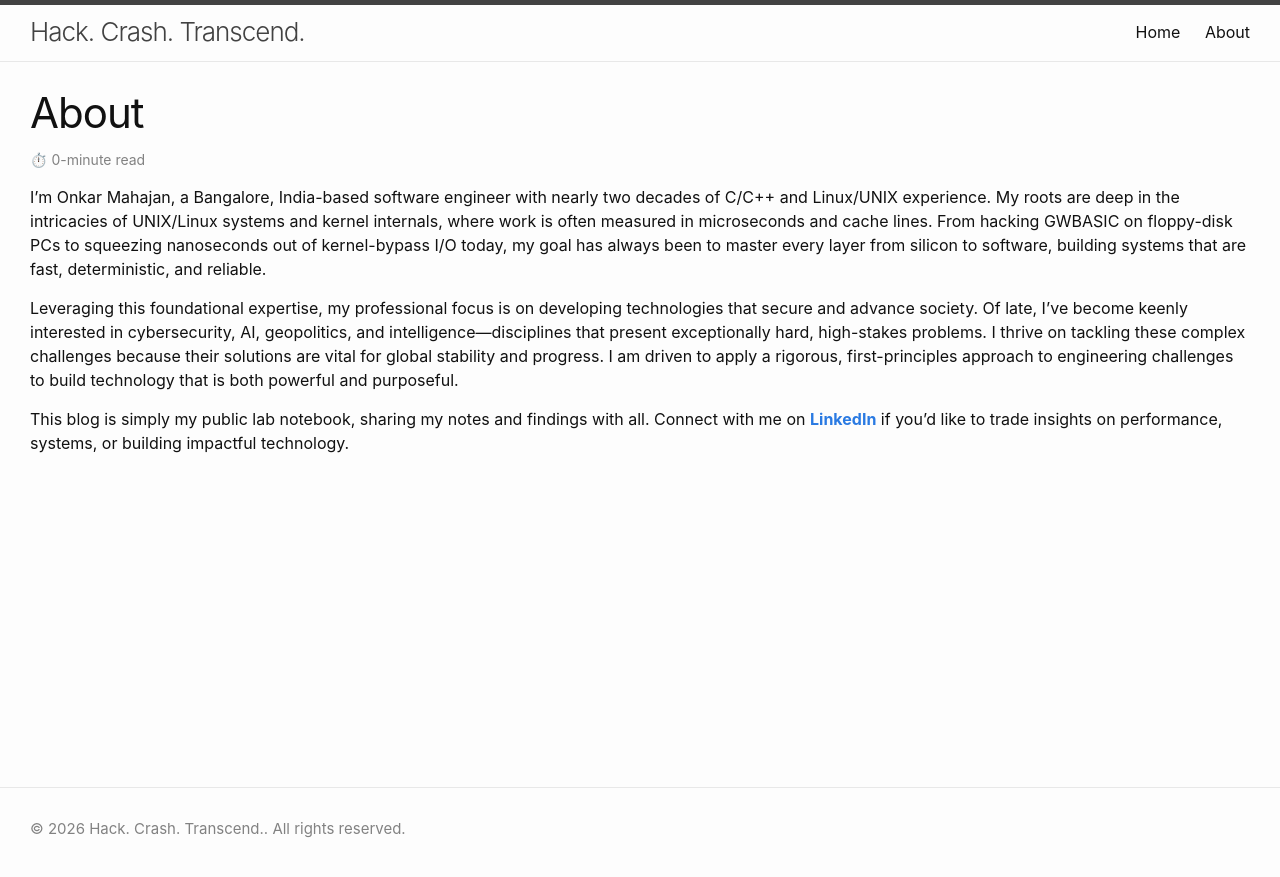
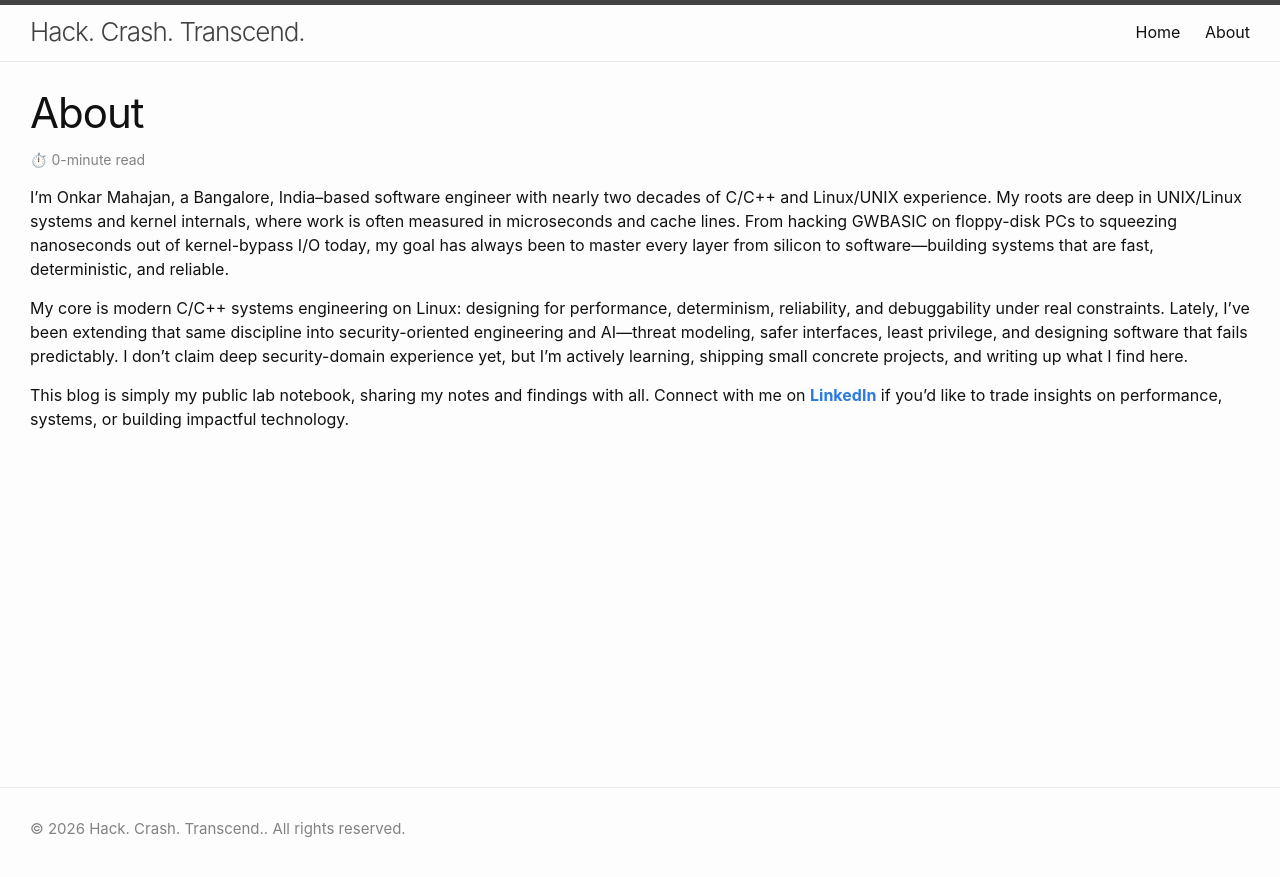
Before and after one commit to on2k23nm/on2k23nm.github.io, a Jekyll site: the page built from about.markdown, in a window 1280 px wide. Shown: the top 877 px of the page. Built offline with Jekyll 4.4.1, drawn with Linux system fonts in a browser that asks for light colours.

Commit message:
modified aboutme

```diff
--- a/about.markdown
+++ b/about.markdown
@@ -4,8 +4,8 @@ title: About
 permalink: /about/
 ---
 
-I’m Onkar Mahajan, a Bangalore, India-based software engineer with nearly two decades of C/C++ and Linux/UNIX experience. My roots are deep in the intricacies of UNIX/Linux systems and kernel internals, where work is often measured in microseconds and cache lines. From hacking GWBASIC on floppy-disk PCs to squeezing nanoseconds out of kernel-bypass I/O today, my goal has always been to master every layer from silicon to software, building systems that are fast, deterministic, and reliable.
+I’m Onkar Mahajan, a Bangalore, India–based software engineer with nearly two decades of C/C++ and Linux/UNIX experience. My roots are deep in UNIX/Linux systems and kernel internals, where work is often measured in microseconds and cache lines. From hacking GWBASIC on floppy-disk PCs to squeezing nanoseconds out of kernel-bypass I/O today, my goal has always been to master every layer from silicon to software—building systems that are fast, deterministic, and reliable.
 
-Leveraging this foundational expertise, my professional focus is on developing technologies that secure and advance society. Of late, I've become keenly interested in cybersecurity, AI, geopolitics, and intelligence—disciplines that present exceptionally hard, high-stakes problems. I thrive on tackling these complex challenges because their solutions are vital for global stability and progress. I am driven to apply a rigorous, first-principles approach to engineering challenges to build technology that is both powerful and purposeful.
+My core is modern C/C++ systems engineering on Linux: designing for performance, determinism, reliability, and debuggability under real constraints. Lately, I’ve been extending that same discipline into security-oriented engineering and AI—threat modeling, safer interfaces, least privilege, and designing software that fails predictably. I don’t claim deep security-domain experience yet, but I’m actively learning, shipping small concrete projects, and writing up what I find here.
 
 This blog is simply my public lab notebook, sharing my notes and findings with all. Connect with me on **[LinkedIn](https://www.linkedin.com/in/onkarnm/)** if you'd like to trade insights on performance, systems, or building impactful technology.
```
